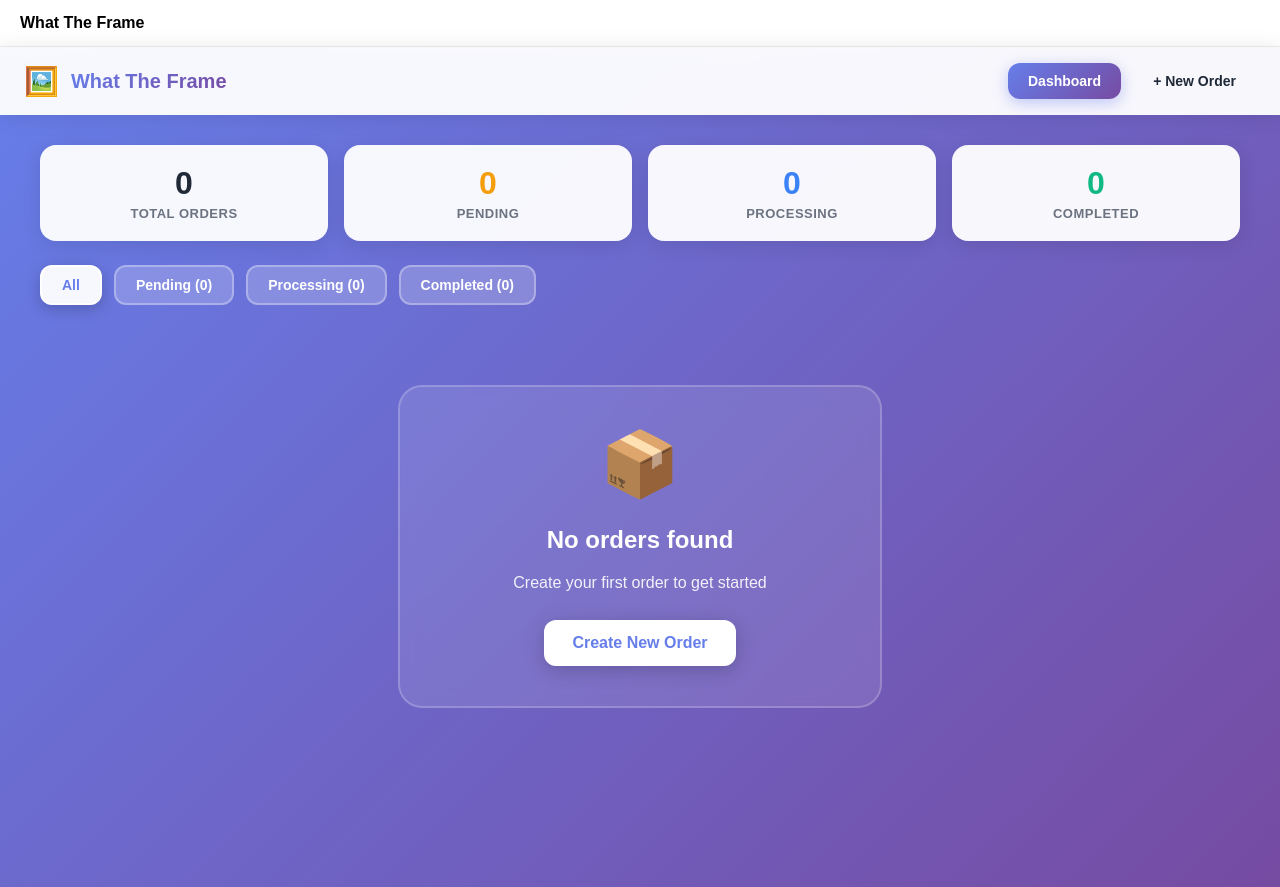
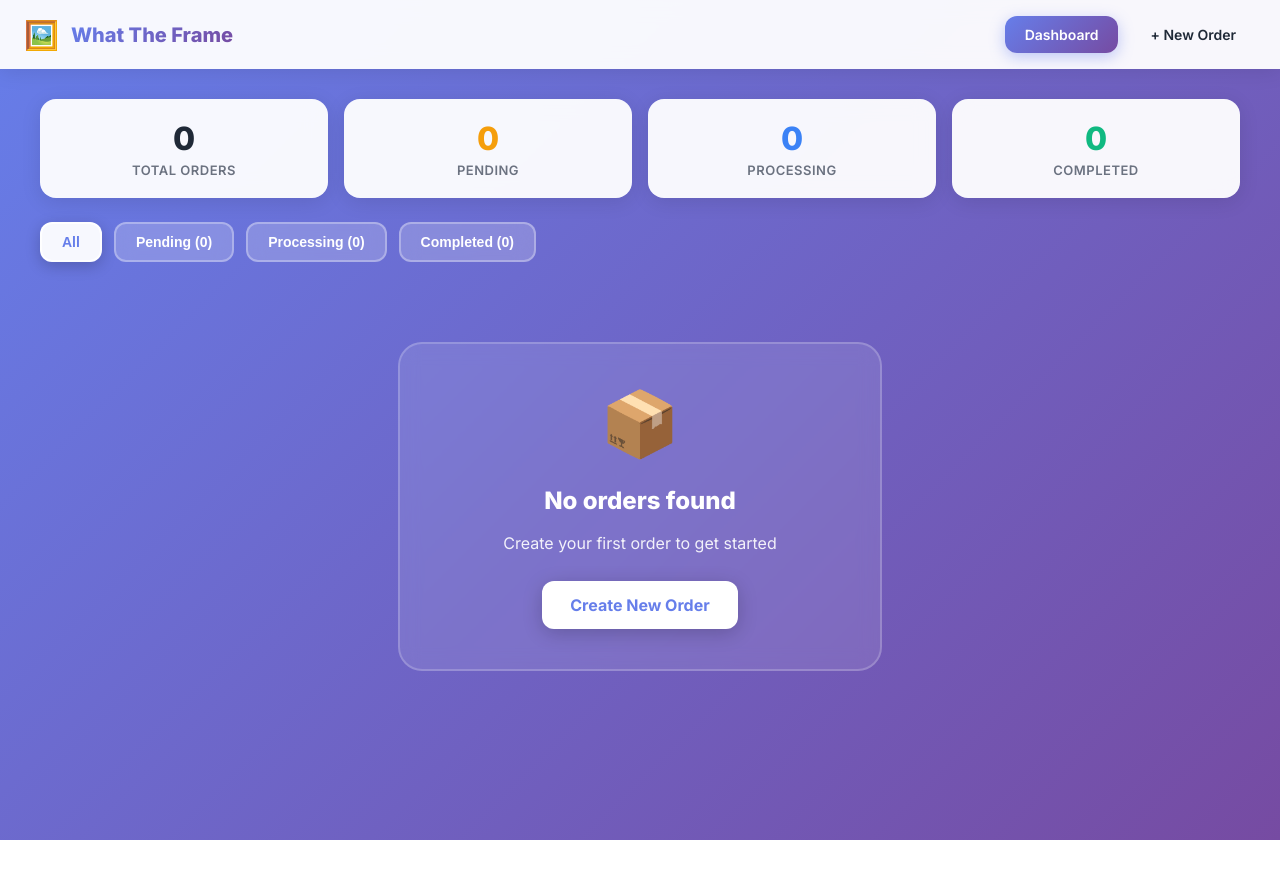
Before and after one commit to thelastgiftteam/engraving-ai-tool, a Next.js app: page / in a window 1280 px wide. After the commit the page ends 840 px from the top, so only its background shows below. Built offline with nearby package versions, Linux system fonts and the light colour scheme.

Commit message:
Update layout.js

```diff
--- a/app/layout.js
+++ b/app/layout.js
@@ -1,15 +1,21 @@
 export const metadata = {
-  title: "What The Frame – Engraving Tool",
+  title: "What The Frame - Engraving Management",
+  description: "Order management system for custom wooden frame engraving",
+  viewport: "width=device-width, initial-scale=1, maximum-scale=1",
 };
 
 export default function RootLayout({ children }) {
   return (
-    <html>
+    <html lang="en">
+      <head>
+        <link rel="preconnect" href="https://fonts.googleapis.com" />
+        <link rel="preconnect" href="https://fonts.gstatic.com" crossOrigin="anonymous" />
+        <link
+          href="https://fonts.googleapis.com/css2?family=Inter:wght@400;500;600;700;800;900&display=swap"
+          rel="stylesheet"
+        />
+      </head>
       <body style={styles.body}>
-        <header style={styles.header}>
-          <strong>What The Frame</strong>
-        </header>
-
         {children}
       </body>
     </html>
@@ -19,14 +25,9 @@ export default function RootLayout({ children }) {
 const styles = {
   body: {
     margin: 0,
-    background: "#f6f6f6",
-    fontFamily: "sans-serif",
-  },
-
-  header: {
-    padding: "14px 20px",
-    borderBottom: "1px solid #eee",
-    background: "#fff",
-    fontWeight: 700,
+    padding: 0,
+    fontFamily: "'Inter', -apple-system, BlinkMacSystemFont, 'Segoe UI', sans-serif",
+    WebkitFontSmoothing: "antialiased",
+    MozOsxFontSmoothing: "grayscale",
   },
 };
```
